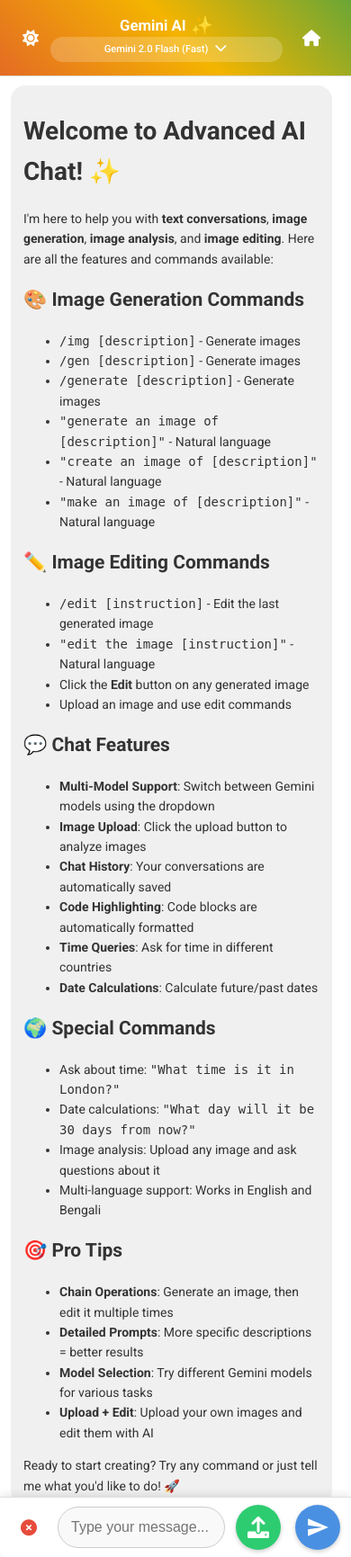
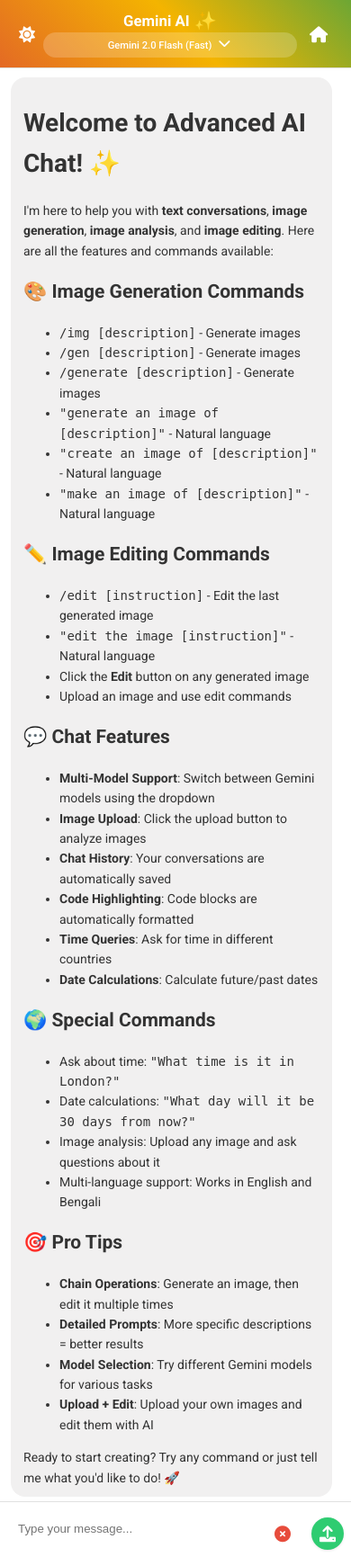
Before and after one commit to bbinl0/Gemini-AI-one-for-all, a Flask app: page /chat in a window 390 px wide. Shown: the whole page at 90% size. Run offline with Flask 3, Linux system fonts and the light colour scheme; some libraries are stand-ins or nearby versions.

Commit message:
Update chat-style.css

```diff
--- a/static/chat-style.css
+++ b/static/chat-style.css
@@ -326,40 +326,76 @@
 /* Chat Footer */
 .chat-footer {
     display: flex;
-    align-items: center;
-    padding: 10px 15px;
+    align-items: flex-end;
+    padding: 8px;
     background-color: #ffffff;
     border-top: 1px solid #e0e0e0;
     border-radius: 0 0 8px 8px;
-    gap: 8px;
+    gap: 5px; /* Reduced gap */
     flex-wrap: nowrap;
     justify-content: space-between;
     min-height: 60px;
     box-sizing: border-box;
     width: 100%;
+    position: relative;
+}
+
+.input-area-wrapper {
+    flex: 1;
+    position: relative;
+    display: flex;
+    align-items: flex-end;
+    background-color: #f9f9f9;
+    border: 1px solid #cccccc;
+    border-radius: 22px; /* Increased border-radius */
+    padding-right: 45px; /* Increased space for send button */
+    min-height: 40px; /* Increased minimum height for the wrapper */
 }
 
 #message-input {
     flex: 1;
-    border: 1px solid #cccccc;
-    padding: 12px 18px;
-    border-radius: 25px;
-    background-color: #f9f9f9;
+    border: none;
+    padding: 10px 15px; /* Increased padding */
+    border-radius: 22px; /* Match wrapper border-radius */
+    background-color: transparent;
     color: #333;
-    font-size: 1em;
-    margin: 0 8px;
+    font-size: 0.95em; /* Increased font size */
     min-width: 0;
-    max-width: calc(100% - 160px);
+    resize: none;
+    overflow-y: hidden;
+    max-height: 120px; /* Increased max height for input box (e.g., ~5-6 lines) */
+    line-height: 1.4; /* Increased line height */
+}
+
+.icon-button {
+    background: none;
+    border: none;
+    color: white;
+    cursor: pointer;
+    padding: 6px; /* Smaller padding */
+    border-radius: 50%;
+    display: flex;
+    align-items: center;
+    justify-content: center;
+    transition: background-color 0.3s ease;
+}
+
+.icon-button:hover {
+    background-color: rgba(255, 255, 255, 0.2);
+}
+
+.icon-button i {
+    font-size: 18px; /* Smaller icon size */
 }
 
 .clear-input-button {
     color: #e74c3c;
-    font-size: 1.2em;
+    font-size: 1em; /* Adjusted icon size */
     padding: 0;
     background: none;
     border-radius: 50%;
-    width: 40px;
-    height: 40px;
+    width: 36px; /* Adjusted button size */
+    height: 36px; /* Adjusted button size */
     display: flex;
     align-items: center;
     justify-content: center;
@@ -370,40 +406,50 @@
 }
 
 #image-upload-button {
-    width: 50px;
-    height: 50px;
+    width: 36px; /* Adjusted button size */
+    height: 36px; /* Adjusted button size */
     border-radius: 50%;
     display: flex;
     justify-content: center;
     align-items: center;
     cursor: pointer;
-    margin-right: 10px;
-    background-color: #2ecc71; /* Green for upload */
+    background-color: #2ecc71;
     color: white;
     border: none;
-    box-shadow: 0 2px 5px rgba(0, 0, 0, 0.2);
+    box-shadow: 0 1px 3px rgba(0, 0, 0, 0.1); /* Slightly larger shadow */
 }
 
 #image-upload-button i {
-    font-size: 24px;
+    font-size: 18px; /* Adjusted icon size */
 }
 
 #send-button {
-    background-color: #4a90e2; /* Primary blue */
+    background-color: #4a90e2;
     border: none;
     border-radius: 50%;
-    width: 50px;
-    height: 50px;
+    width: 36px; /* Adjusted button size */
+    height: 36px; /* Adjusted button size */
     display: flex;
     justify-content: center;
     align-items: center;
     cursor: pointer;
-    box-shadow: 0 2px 5px rgba(0, 0, 0, 0.2);
+    box-shadow: 0 1px 3px rgba(0, 0, 0, 0.1); /* Slightly larger shadow */
+    position: absolute;
+    right: 5px;
+    bottom: 5px;
+    visibility: hidden;
+    opacity: 0;
+    transition: visibility 0s, opacity 0.2s ease;
+}
+
+#send-button.show {
+    visibility: visible;
+    opacity: 1;
 }
 
 .send-icon {
-    width: 26px;
-    height: 26px;
+    width: 18px; /* Adjusted icon size */
+    height: 18px; /* Adjusted icon size */
     fill: #ffffff;
 }
 
@@ -578,41 +641,22 @@
     flex-shrink: 0;
 }
 
-.icon-button {
-    min-width: 40px;
-    min-height: 40px;
-    padding: 8px;
-    border: none;
-    border-radius: 50%;
-    cursor: pointer;
-    transition: all 0.2s ease;
-    display: flex;
-    align-items: center;
-    justify-content: center;
+/* Adjusted min-width/height for all buttons in the footer */
+/* Universal Responsive Footer for All Screen Sizes */
+.chat-footer .icon-button,
+.chat-footer #send-button,
+.chat-footer #image-upload-button,
+.chat-footer #clear-input-button {
+    min-width: 36px; /* Increased button size */
+    min-height: 36px; /* Increased button size */
+    padding: 0;
 }
 
-#send-button {
-    min-width: 50px;
-    min-height: 50px;
-    padding: 12px;
-    background-color: #4a90e2;
-    color: white;
-    border-radius: 50%;
-    flex-shrink: 0;
-}
-
-#image-upload-button {
-    min-width: 44px;
-    min-height: 44px;
-    padding: 10px;
-    flex-shrink: 0;
-}
-
-#clear-input-button {
-    min-width: 40px;
-    min-height: 40px;
-    padding: 8px;
-    flex-shrink: 0;
+.chat-footer .icon-button i,
+.chat-footer #send-button .send-icon,
+.chat-footer #image-upload-button i,
+.chat-footer #clear-input-button i {
+    font-size: 18px; /* Increased icon size */
 }
 
 /* ===== RESPONSIVE DESIGN IMPROVEMENTS ===== */
@@ -690,37 +772,29 @@
     }
 
     .chat-footer {
-        padding: 8px 12px;
-        gap: 6px;
-        position: fixed;
-        bottom: 0;
-        left: 0;
-        right: 0;
-        background-color: #ffffff;
-        border-top: 1px solid #e0e0e0;
-        z-index: 100;
+        padding: 8px;
+        gap: 5px; /* Reduced gap */
         min-height: 60px;
-        box-shadow: 0 -2px 10px rgba(0, 0, 0, 0.1);
-        display: flex;
-        align-items: center;
-        justify-content: space-between;
-        flex-wrap: nowrap;
+    }
+
+    .input-area-wrapper {
+        padding-right: 40px;
+        min-height: 40px;
     }
 
     #message-input {
-        font-size: 16px; /* Prevents zoom on iOS */
-        padding: 12px 14px;
-        min-height: 20px;
-        border-radius: 25px;
+        font-size: 0.95em;
+        padding: 10px 12px;
+        min-height: 25px;
+        border-radius: 22px;
         flex: 1;
-        margin: 0 6px;
-        max-width: calc(100vw - 180px); /* Leave space for buttons */
+        max-width: calc(100vw - 140px);
     }
 
     .icon-button {
-        padding: 10px;
-        min-width: 44px;
-        min-height: 44px;
+        padding: 6px;
+        min-width: 36px;
+        min-height: 36px;
     }
 
     .icon-button i {
@@ -728,37 +802,45 @@
     }
 
     #send-button {
-        min-width: 50px;
-        min-height: 50px;
-        padding: 12px;
-        flex-shrink: 0;
+        min-width: 36px;
+        min-height: 36px;
+        padding: 0;
+        right: 4px;
+        bottom: 4px;
     }
 
     #image-upload-button {
-        min-width: 44px;
-        min-height: 44px;
-        padding: 10px;
-        flex-shrink: 0;
+        min-width: 36px;
+        min-height: 36px;
+        padding: 0;
     }
 
     /* Ensure clear button is visible */
     #clear-input-button {
-        min-width: 40px;
-        min-height: 40px;
-        padding: 8px;
-        flex-shrink: 0;
+        min-width: 36px;
+        min-height: 36px;
+        padding: 0;
         order: 1;
     }
 
     /* Input should be in the middle */
-    #message-input {
+    .input-area-wrapper {
         order: 2;
+        margin: 0 2px; /* Reduced margin */
     }
 
     /* Image preview container */
     #image-preview-container {
         order: 3;
         flex-shrink: 0;
+        margin-left: 2px; /* Reduced margin */
+        margin-right: 2px; /* Reduced margin */
+        padding: 3px;
+    }
+
+    #image-preview {
+        max-width: 35px;
+        max-height: 35px;
     }
 
     /* Upload button */
```
Also changed, not shown: other parts of static/chat-style.css (+101 -35 lines).
